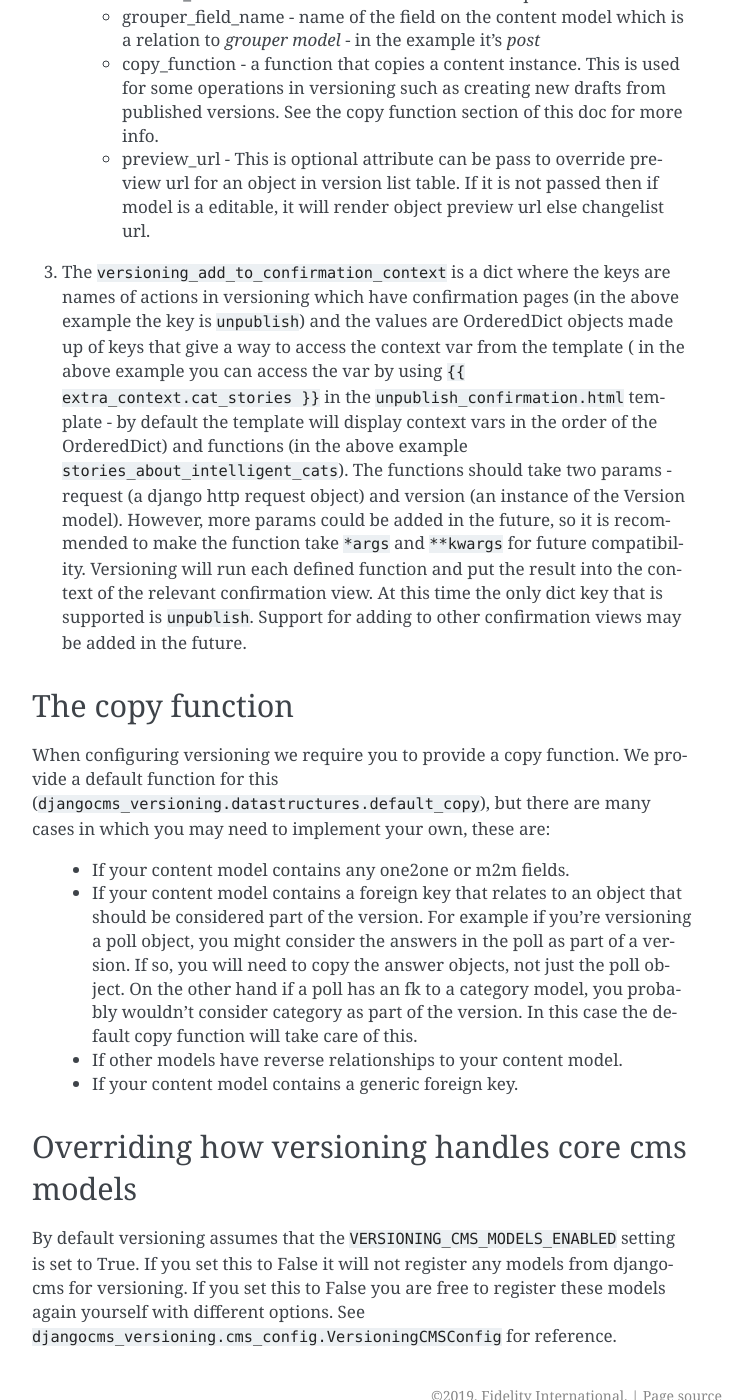
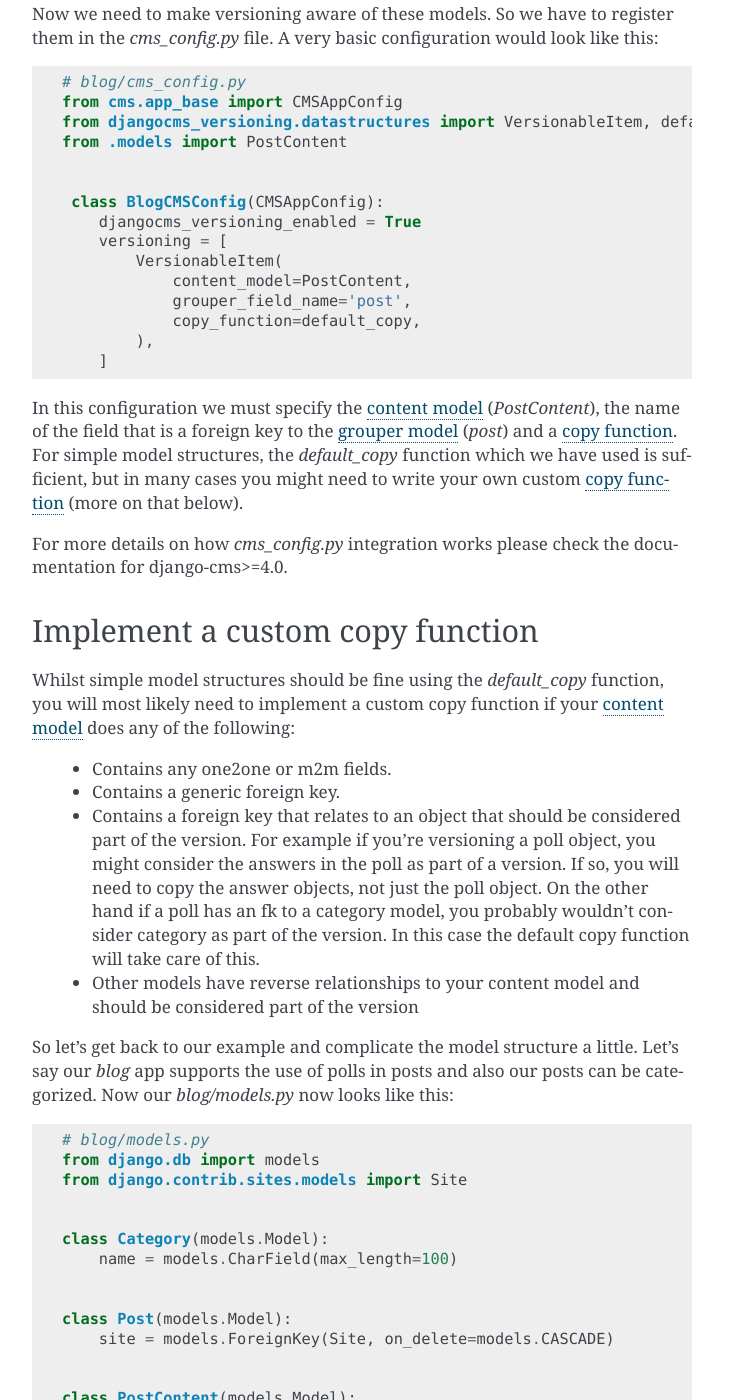
Before and after one commit to django-cms/djangocms-versioning, a Sphinx documentation site: the page built from docs/versioning_integration.rst, in a window 1280 px wide and 1400 px high, scrolled down 1588 px. Shown: the whole window, without its empty margins (388-1141 px from the left). Built offline with Sphinx 7.4.7, drawn with Linux system fonts in a browser that asks for light colours; some of the changed text lies outside the part shown.

Commit message:
Versioning integration docs update

```diff
--- /dev/null
+++ b/docs/advanced_configuration.rst
@@ -0,0 +1,171 @@
+Advanced configuration
+======================
+
+For the most important configuration options see :doc:`versioning_integration`. Below are additional configuration options built into versioning.
+
+
+Overriding how versioning handles core cms models
+-------------------------------------------------
+By default django-cms models will be registered with versioning automatically. If you do not
+want that to happen set ``VERSIONING_CMS_MODELS_ENABLED`` in `settings.py` to False.
+You could also set that setting to False and register the django-cms models yourself
+with different options.
+
+
+Adding to the context of versioning admin views
+------------------------------------------------
+
+Currently versioning supports adding context variables to the unpublish confirmation view. Wider support for adding context variables is planned, but at the moment only the unpublish confirmation view is supported. This is how one would configure this in `cms_config.py`:
+
+.. code-block:: python
+
+    # blog/cms_config.py
+    from collections import OrderedDict
+    from cms.app_base import CMSAppConfig
+
+
+    def stories_about_intelligent_cats(request, version, *args, **kwargs):
+        return version.content.cat_stories
+
+
+     class SomeConfig(CMSAppConfig):
+        djangocms_versioning_enabled = True
+        versioning_add_to_confirmation_context = {
+            'unpublish': OrderedDict([('cat_stories', stories_about_intelligent_cats)]),
+        }
+
+
+Any context variable added to this setting will be displayed on the unpublish confirmation page automatically, but if you wish to change where on the page it displays, you will need to override the `djangocms_versioning/admin/unpublish_confirmation.html` template.
+
+
+Additional options on the VersionableItem class
+-------------------------------------------------
+The three mandatory attributes of `VersionableItem` are described in detail on the :doc:`versioning_integration` page. Below are additional options you might want to set.
+
+
+preview_url
++++++++++++
+This will define the url that will be used for each version on the version list table.
+
+.. code-block:: python
+
+    # some_app/cms_config.py
+    from django.urls import reverse
+    from cms.app_base import CMSAppConfig
+    from djangocms_versioning.datastructures import VersionableItem
+
+
+    def get_preview_url(obj):
+        return reverse('some_interesting_url', args=(obj.pk,))
+
+
+     class SomeCMSConfig(CMSAppConfig):
+        djangocms_versioning_enabled = True
+        versioning = [
+            VersionableItem(
+                ....,
+                preview_url=get_preview_url,
+            ),
+        ]
+
+
+.. _extra_grouping_fields:
+
+extra_grouping_fields
+++++++++++++++++++++++
+Defines one or more :term:`extra grouping fields <extra grouping field>`. This will add a UI filter to the version list table enabling filtering by that field.
+
+.. code-block:: python
+
+    # some_app/cms_config.py
+    from django.urls import reverse
+    from cms.app_base import CMSAppConfig
+    from djangocms_versioning.datastructures import VersionableItem
+
+
+     class SomeCMSConfig(CMSAppConfig):
+        djangocms_versioning_enabled = True
+        versioning = [
+            VersionableItem(
+                ....,
+                extra_grouping_fields=["language"],
+            ),
+        ]
+
+version_list_filter_lookups
+++++++++++++++++++++++++++++
+Must be defined if the :ref:`extra_grouping_fields` option has been set. This will let the UI filter know what values it should allow filtering by.
+
+.. code-block:: python
+
+    # some_app/cms_config.py
+    from django.urls import reverse
+    from cms.app_base import CMSAppConfig
+    from cms.utils.i18n import get_language_tuple
+    from djangocms_versioning.datastructures import VersionableItem
+
+
+     class SomeCMSConfig(CMSAppConfig):
+        djangocms_versioning_enabled = True
+        versioning = [
+            VersionableItem(
+                ....,
+                version_list_filter_lookups={"language": get_language_tuple},
+            ),
+        ]
+
+grouper_selector_option_label
+++++++++++++++++++++++++++++++
+
+If the version table link is specified without a grouper param, a form with a dropdown of grouper objects will display. This setting defines how the labels of those groupers will display on the dropdown.
+
+
+.. code-block:: python
+
+    # some_app/cms_config.py
+    from django.urls import reverse
+    from cms.app_base import CMSAppConfig
+    from djangocms_versioning.datastructures import VersionableItem
+
+
+    def grouper_label(obj, language):
+        return "{title} ({language})".format(title=obj.title, language=language)
+
+
+     class SomeCMSConfig(CMSAppConfig):
+        djangocms_versioning_enabled = True
+        versioning = [
+            VersionableItem(
+                ....,
+                grouper_selector_option_label=grouper_label,
+            ),
+        ]
+
+content_admin_mixin
+++++++++++++++++++++
+Versioning modifies how the admin of the :term:`content model <content model>` works with `VersioningAdminMixin`. But you can modify this mixin with this setting.
+
+.. code-block:: python
+
+    # some_app/cms_config.py
+    from django.urls import reverse
+    from cms.app_base import CMSAppConfig
+    from djangocms_versioning.datastructures import VersionableItem
+
+
+    class SomeContentAdminMixin(VersioningAdminMixin):
+        # override any standard django ModelAdmin attributes and methods
+        # in this class
+
+        def has_add_permission(self, request):
+            return False
+
+
+     class SomeCMSConfig(CMSAppConfig):
+        djangocms_versioning_enabled = True
+        versioning = [
+            VersionableItem(
+                ....,
+                content_admin_mixin=SomeContentAdminMixin,
+            ),
+        ]
--- a/docs/versioning_integration.rst
+++ b/docs/versioning_integration.rst
@@ -3,39 +3,46 @@
 
 .. toctree::
    :maxdepth: 2
-   :caption: Contents:
+   :caption: Quick Start:
 
-Versioning is an optional feature, so core CMS and 3rd-party apps
-should be still usable when versioning is not enabled.
+Let's use an example. Let's say we have an existing `blog` application
+that has a single model called `Post`.
+
+In order to make the `blog` app work with versioning, you would need to take the following steps:
+
+    1. Change the model structure.
+    2. Register the `Post` model for versioning
+    3. (optionally as needed) Implement a custom copy function
+    4. (optionally as needed) Additional/advanced configuration
 
 
-Let's use an example. There's an existing `blog` application
-that has a single model called `Post`:
+Change the model structure
+----------------------------
+Assuming that our `blog` app has `models.py` defined like so:
 
 .. code-block:: python
 
     # blog/models.py
     from django.db import models
+    from django.contrib.sites.models import Site
 
 
     class Post(models.Model):
+        site = models.ForeignKey(Site, on_delete=models.CASCADE))
         title = models.CharField(max_length=100)
         text = models.TextField()
 
-
-Versioning works by creating multiple objects (called **content objects**).
-To know what these objects are versions of, there's a concept of **grouper objects**,
-which tie select content objects together.
-
-In order to make `blog` app work with versioning, changes to model structure are needed.
+The model structure would need to change to something like this:
 
 .. code-block:: python
+
     # blog/models.py
     from django.db import models
+    from django.contrib.sites.models import Site
 
 
     class Post(models.Model):
-        pass
+        site = models.ForeignKey(Site, on_delete=models.CASCADE))
 
 
     class PostContent(models.Model):
@@ -44,92 +51,65 @@
         text = models.TextField()
 
 
-This structure is not only compatible with versioning,
-but also works when versioning is not enabled.
+`Post` becomes a :term:`grouper model <grouper model>` and `PostContent` becomes a :term:`content model <content model>`.
 
-Note: With versioning disabled **grouper** essentially becomes a one-to-one
-relation to **content**, as it will always be created along with
-every new **content** object.
+Keep in mind that it's not necessary to name the :term:`content model <content model>` `PostContent`,
+it's just a naming convention. You could name the :term:`content model <content model>`
+`Post` and have `PostGrouper` as the name of :term:`grouper model <grouper model>` or come up with completely different naming.
 
-`Post` becomes a **grouper** model and `PostContent` becomes a **content** model.
+Once the integration with versioning is complete, versioning will treat `Post` as the object being versioned and `PostContent` as a place
+to store data specific to each version. So every `Post` object will potentially have many `PostContent` objects
+referring to it via the `post` foreign key field. The states of the `PostContent` versions (whether they're published, drafts etc.) are represented
+in a separate model called `Version`, which has what is effectively a one2one relationship with `PostContent`.
 
-Keep in mind that it's not necessary to rename `Post` to `PostContent`,
-it's just a naming convention. It's absolutely possible to keep **content** model
-named `Post` and have `PostGrouper` as a name of **grouper** model.
+Deciding which fields should be in the :term:`content model <content model>` and which in the :term:`grouper model <grouper model>`
+depends on which data should be versioned and which should not. In this example we're assuming that which site a blog post appears on
+cannot be changed, therefore we would not want to version it (it never changes so there's nothing to version!). But if your project
+assumes that the site can be changed and those changes should be versioned, we would put that field in the `PostContent` model.
 
-Versioning needs to be aware of these models. This can be done in `cms_config.py` file:
+Register the model for versioning
+----------------------------------
+
+Now we need to make versioning aware of these models. So we have to register them in the `cms_config.py` file.
+A very basic configuration would look like this:
 
 .. code-block:: python
 
     # blog/cms_config.py
-    from collections import OrderedDict
     from cms.app_base import CMSAppConfig
     from djangocms_versioning.datastructures import VersionableItem, default_copy
     from .models import PostContent
 
-    def get_preview_url(obj):
-        # generate url as required
-        return obj.get_absolute_url()
-
-    def stories_about_intelligent_cats(request, version, *args, **kwargs):
-        return version.content.cat_stories
-
 
      class BlogCMSConfig(CMSAppConfig):
-        djangocms_versioning_enabled = True  # -- 1
+        djangocms_versioning_enabled = True
         versioning = [
-            VersionableItem(   # -- 2
+            VersionableItem(
                 content_model=PostContent,
                 grouper_field_name='post',
                 copy_function=default_copy,
-                preview_url=get_preview_url
             ),
         ]
-        versioning_add_to_confirmation_context = {
-            'unpublish': OrderedDict([('cat_stories', stories_about_intelligent_cats)]),
-        }
 
-1. This must be set to True for Versioning to read app's CMS config.
-2. `versioning` attribute takes a list of `VersionableItem` objects.
+In this configuration we must specify the :term:`content model <content model>` (`PostContent`),
+the name of the field that is a foreign key to the :term:`grouper model <grouper model>` (`post`)
+and a :term:`copy function <copy function>`. For simple model structures, the `default_copy` function
+which we have used is sufficient, but in many cases you might need to write your own custom :term:`copy function <copy function>`
+(more on that below).
 
-    `VersionableItem` has the following attributes:
-
-    - content_model - *content model* class - in our example it's `PostContent`
-    - grouper_field_name - name of the field on the content model which is
-      a relation to *grouper model* - in the example it's `post`
-    - copy_function - a function that copies a content instance. This is
-      used for some operations in versioning such as creating new drafts
-      from published versions. See the copy function section of this doc for more info.
-    - preview_url - This is optional attribute can be pass to override preview url for an object in version list
-      table. If it is not passed then if model is a editable, it will render object preview url else
-      changelist url.
-3. The ``versioning_add_to_confirmation_context`` is a dict where the keys are
-   names of actions in versioning which have confirmation pages (in the
-   above example the key is ``unpublish``) and the values are OrderedDict objects made up
-   of keys that give a way to access the context var from the template (
-   in the above example you can access the var by using ``{{ extra_context.cat_stories }}``
-   in the ``unpublish_confirmation.html`` template - by default the template will
-   display context vars in the order of the OrderedDict) and functions (in
-   the above example ``stories_about_intelligent_cats``).
-   The functions should take two params - request (a django http request object)
-   and version (an instance of the Version model). However, more params
-   could be added in the future, so it is recommended to make the function
-   take ``*args`` and ``**kwargs`` for future compatibility.
-   Versioning will run each defined function and put the result
-   into the context of the relevant confirmation view.
-   At this time the only dict key that is supported is ``unpublish``.
-   Support for adding to other confirmation views may be added in the future.
+For more details on how `cms_config.py` integration works please check the documentation
+for django-cms>=4.0.
 
 
-The copy function
------------------
+Implement a custom copy function
+---------------------------------
+Whilst simple model structures should be fine using the `default_copy` function,
+you will most likely need to implement a custom copy function if your :term:`content model <content model>`
+does any of the following:
 
-When configuring versioning we require you to provide a copy function.
-We provide a default function for this (``djangocms_versioning.datastructures.default_copy``),
-but there are many cases in which you may need to implement your own, these are:
-
-    - If your content model contains any one2one or m2m fields.
-    - If your content model contains a foreign key that relates to an
+    - Contains any one2one or m2m fields.
+    - Contains a generic foreign key.
+    - Contains a foreign key that relates to an
       object that should be considered part of the version. For example
       if you're versioning a poll object, you might consider the answers
       in the poll as part of a version. If so, you will need to copy
@@ -137,14 +117,115 @@
       a poll has an fk to a category model, you probably wouldn't consider
       category as part of the version. In this case the default copy function
       will take care of this.
-    - If other models have reverse relationships to your content model.
-    - If your content model contains a generic foreign key.
+    - Other models have reverse relationships to your content model and
+      should be considered part of the version
+
+So let's get back to our example and complicate the model structure a little. Let's say our
+`blog` app supports the use of polls in posts and also our posts can be categorized.
+Now our `blog/models.py` now looks like this:
+
+.. code-block:: python
+
+    # blog/models.py
+    from django.db import models
+    from django.contrib.sites.models import Site
 
 
-Overriding how versioning handles core cms models
--------------------------------------------------
-By default versioning assumes that the ``VERSIONING_CMS_MODELS_ENABLED`` setting
-is set to True. If you set this to False it will not register any models
-from django-cms for versioning. If you set this to False you are free to
-register these models again yourself with different options.
-See ``djangocms_versioning.cms_config.VersioningCMSConfig`` for reference.
+    class Category(models.Model):
+        name = models.CharField(max_length=100)
+
+
+    class Post(models.Model):
+        site = models.ForeignKey(Site, on_delete=models.CASCADE)
+
+
+    class PostContent(models.Model):
+        post = models.ForeignKey(Post, on_delete=models.CASCADE)
+        title = models.CharField(max_length=100)
+        text = models.TextField()
+        category = models.ForeignKey(Category, on_delete=models.CASCADE)
+
+
+    class Poll(models.Model):
+        post_content = models.ForeignKey(PostContent, on_delete=models.CASCADE)
+        name = models.CharField(max_length=100)
+
+
+    class Answer(models.Model):
+        poll = models.ForeignKey(Poll, on_delete=models.CASCADE)
+        text = models.CharField(max_length=100)
+
+
+If we were using the `default_copy` function on this model structure, versioning wouldn't necessarily do what you expect.
+Let's take a scenario like this:
+
+    1. A Post object has 2 versions - `version #1` which is archived and `version #2` which is published.
+    2. We revert to `version #1` which creates a draft `version #3`.
+    3. The PostContent data in `version #3` is a copy of what was in `version #1` (the version we reverted to), but the Poll and Answer data is what was there at the time of `version #2` (the latest version).
+    4. We edit both the PostContent, Poll and Answer data on `version #3`.
+    5. The PostContent data is now different in all three versions. However, the poll data is the same in all three versions. This means that the data edit we did on `version #3` (a draft) to Poll and Answer objects is now being displayed on the published site (`version #2` is published).
+
+This is probably not how one would want things to work in this scenario, so to fix it, we need to implement a custom :term:`copy function <copy function>` like so:
+
+.. code-block:: python
+
+    # blog/cms_config.py
+    from cms.app_base import CMSAppConfig
+    from djangocms_versioning.datastructures import VersionableItem
+    from .models import PostContent, Poll, Answer
+
+
+    def custom_copy(original_content):
+        content_fields = {
+            field.name: getattr(original_content, field.name)
+            for field in PostContent._meta.fields
+            # don't copy pk because we're creating a new obj
+            if PostContent._meta.pk.name != field.name
+        }
+        new_content = PostContent.objects.create(**content_fields)
+        original_polls = Poll.objects.filter(post_content=original_content)
+        for poll in original_polls:
+            poll_fields = {
+                field.name: getattr(poll, field.name)
+                for field in Poll._meta.fields
+                # don't copy pk because we're creating a new obj
+                # don't copy post_content fk because we're assigning
+                # the new PostContent object to it
+                if field.name not in [Poll._meta.pk.name, 'post_content']
+            }
+            new_poll = Poll.objects.create(post_content=new_content, **poll_fields)
+            for answer in poll.answer_set.all():
+                answer_fields = {
+                    field.name: getattr(answer, field.name)
+                    for field in Answer._meta.fields
+                    # don't copy pk because we're creating a new obj
+                    # don't copy poll fk because we're assigning
+                    # the new Poll object to it
+                    if field.name not in [Answer._meta.pk.name, 'poll']
+                }
+                Answer.objects.create(poll=new_poll, **answer_fields)
+        return new_content
+
+
+     class BlogCMSConfig(CMSAppConfig):
+        djangocms_versioning_enabled = True
+        versioning = [
+            VersionableItem(
+                content_model=PostContent,
+                grouper_field_name='post',
+                copy_function=custom_copy,
+            ),
+        ]
+
+As you can see from the example above the :term:`copy function <copy function>` takes one param (the content object of the version we're copying)
+and returns the copied content object. We have customized it to create not just a new PostContent object (which `default_copy` would have done),
+but also new Poll and Answer objects.
+
+Notice that we have not created new Category objects in this example. This is because the default behaviour actually suits Category objects fine.
+If the name of a category changed, we would not want to revert the whole site to use the old name of the category when reverting a PostContent object.
+
+
+Additional/advanced configuration
+----------------------------------
+
+The above should be enough configuration for most cases, but versioning has a lot more configuration options. See the :doc:`advanced_configuration` page for details.
```
Also changed, not shown: docs/index.rst (+7 -0 lines).
